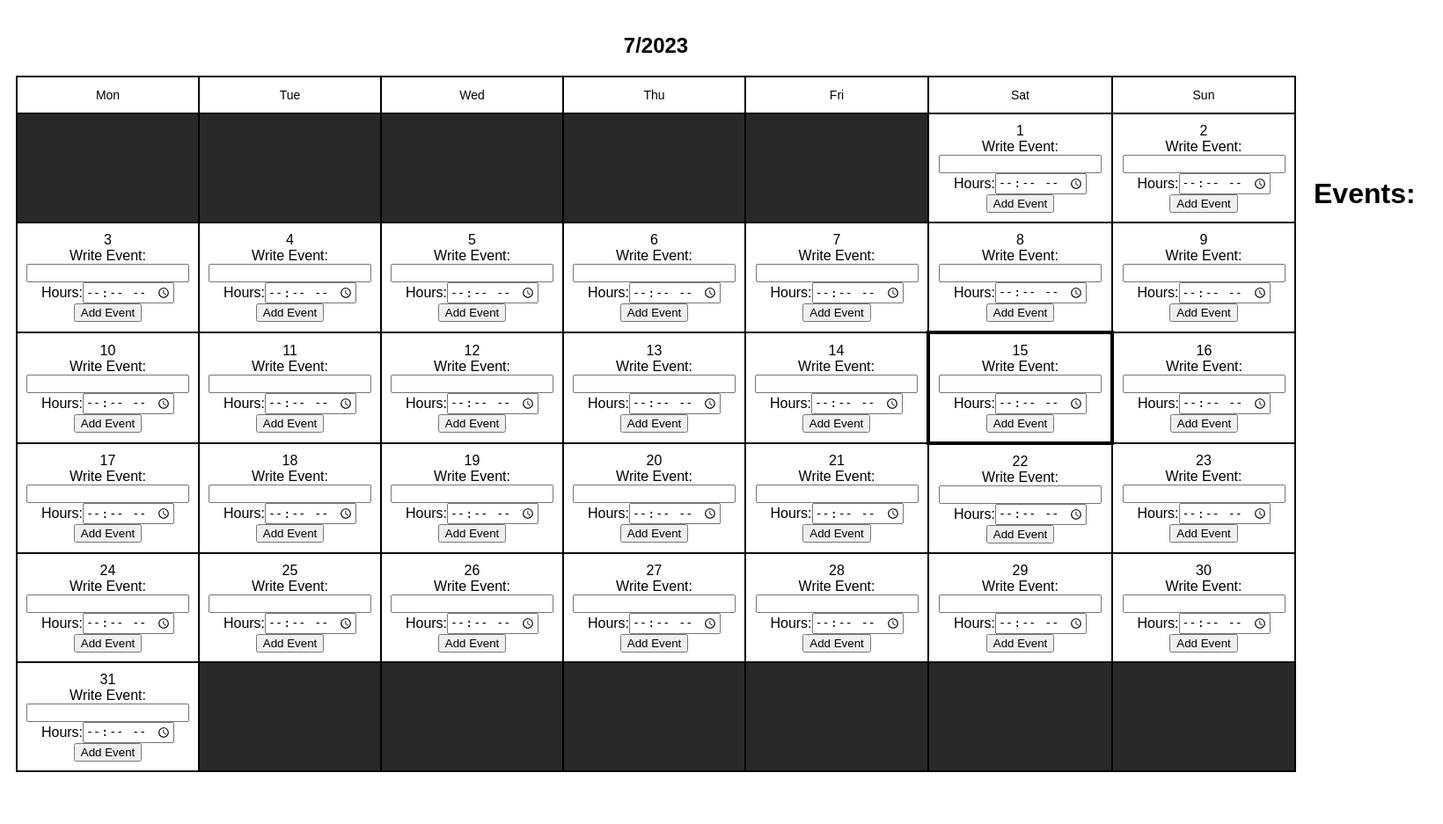
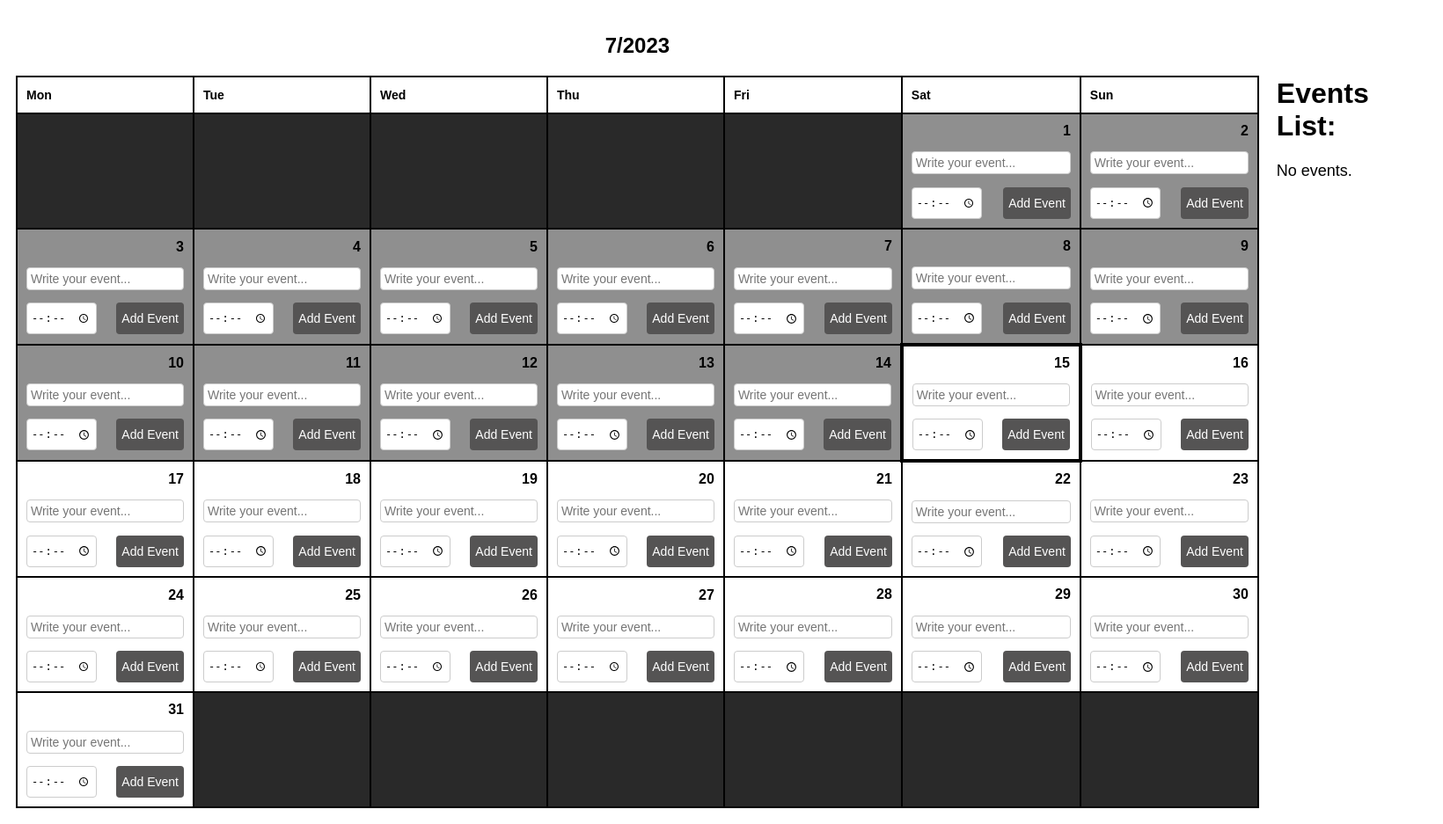
Before and after one commit to vascolourenco99/calendarphp, a PHP site: page / in a window 1640 px wide. Shown: the whole page at 88% size. Before the commit the page ends 878 px from the top, so only its background shows below. Run offline with PHP 8.4, Linux system fonts and the light colour scheme.

Commit message:
refactor frontend

```diff
--- a/calendar/showCalendar.php
+++ b/calendar/showCalendar.php
@@ -27,7 +27,7 @@
     echo "<thead>";
       echo "<tr>";
           foreach($days as $day) {
-            echo "<td class='day-cell'>{$day}</td>";
+            echo "<td class='day-cell font'>{$day}</td>";
           }
       echo "</tr>";
     echo "</thead>";
@@ -58,19 +58,23 @@
 
                         // Check if the current day is marked
                         $today = $dayOfMonth == $currentDay ? "today" : "";
+                        $class = $dayOfMonth < $currentDay ? "marked" : "";
 
-                        echo "<td id={$today}>$dayOfMonth";
+                        echo "<td id='{$today}' class='{$class}'>";
+
+                          echo "<div class='top-day'>";
+                            echo "<span class='font'>$dayOfMonth</span>";
+                          echo "</div>";
+
                           echo "<form method='POST'>";
+                            echo "<input type='hidden' name='dayOfMonth' value='$dayOfMonth' required>";
+                            echo "<input type='text' name='addEvent' placeholder='Write your event...' required>";
 
-                            echo "<input type='hidden' name='dayOfMonth' value='$dayOfMonth'>";
+                            echo "<div class='bottom-day'>";
+                              echo "<input type='time' name='addHour' required>";
+                              echo "<button type='submit' name='submit' value='addEvent'>Add Event</button>";
+                            echo "</div>";
 
-                            echo "<label>Write Event:</label>";
-                            echo "<input type='text' name='addEvent'>";
-
-                            echo "<label>Hours:</label>";
-                            echo "<input type='time' name='addHour'>";
-
-                            echo "<button type='submit' name='submit' value='addEvent'>Add Event</button>";
                           echo "</form>";
                         echo "</td>";
 
--- a/calendar/showEvents.php
+++ b/calendar/showEvents.php
@@ -12,13 +12,21 @@
             // sort events by date
             ksort($daysAndEvents);
 
+            if(empty($daysAndEvents)) {
+
+                echo "<div class='event-info'>";
+                    echo "No events. ";
+                echo "</div>";
+            } else {
                 foreach ($daysAndEvents as $day => $eventData) {
                     $eventText = $eventData['eventText'];
                     $eventHour = $eventData['eventHour'];
 
-            echo "Dia: $day<br>";
-            echo "Evento: $eventText.<br>";
-            echo "Hora: $eventHour<br>";
+                    echo "<div class='event-info'>";
+                        echo "day: $day<br>";
+                        echo "Event: $eventText.<br>";
+                        echo "Hour: $eventHour<br>";
+                    echo "</div>";
 
                     echo "<form method='POST'>";
                         echo "<input type='hidden' name='deleteDay' value='$day'>";
@@ -31,4 +39,5 @@
                     }
             }
         }
+    }
 ?>
--- a/index.php
+++ b/index.php
@@ -23,7 +23,7 @@
             echo "</div>";
 
             echo "<div class='events'>";
-                echo "<h1>Events:</h1>";
+                echo "<h1>Events List:</h1>";
                 showEvents($filename);
             echo "</div>";
 
--- a/style.css
+++ b/style.css
@@ -4,6 +4,7 @@ body {
 
 .calendar-container {
   display: flex;
+  justify-content: center;
 }
 
 .calendar {
@@ -11,11 +12,13 @@ body {
 }
 
 .events {
-  margin-top: 10%;
+  margin-top: 3%;
   padding: 10px;
 }
 
 /* ----------- Calendar ---------- */
+
+/* ------------ Add event --------- */
 
 table {
   border: 2px solid rgb(0, 0, 0);
@@ -32,8 +35,6 @@ th {
 td {
   border: 2px solid black;
   padding: 10px;
-  text-align: center;
-  width: 20px;
   height: 20px;
 }
 
@@ -54,3 +55,67 @@ td {
   border-style: solid;
   border-color: #000000;
 }
+
+.font {
+  font-weight: bolder;
+}
+
+input[type="text"] {
+  padding: 4px;
+  border: 1px solid #ccc;
+  border-radius: 4px;
+  font-size: 14px;
+  width: 100%;
+  box-sizing: border-box;
+}
+
+input[type="time"] {
+  padding: 4px;
+  border: 1px solid #ccc;
+  border-radius: 4px;
+  font-size: 12px;
+  width: 80px;
+  height: 36px;
+
+  box-sizing: border-box;
+}
+
+button[name="submit"] {
+  padding: 6px;
+  background-color: #555454;
+  color: #fff;
+  border: none;
+  border-radius: 4px;
+  font-size: 14px;
+  cursor: pointer;
+}
+
+.top-day {
+  display: flex;
+  justify-content: end;
+  margin-bottom: 8%;
+}
+
+.bottom-day {
+  display: flex;
+  justify-content: space-between;
+  margin-top: 8%;
+}
+
+/* ------------ delete event --------- */
+
+.event-info {
+  margin-bottom: 10px;
+  font-size: 18px;
+}
+
+button[value="deleteEvent"] {
+  padding: 8px 16px;
+  background-color: #f44336;
+  color: #fff;
+  border: none;
+  border-radius: 4px;
+  font-size: 14px;
+  cursor: pointer;
+}
+/* ----------- experiencias -------------------- */
```
Also changed, not shown: util/saveDays.php (line endings or trailing spaces). Lines whose indentation alone changed are shown as unchanged.
